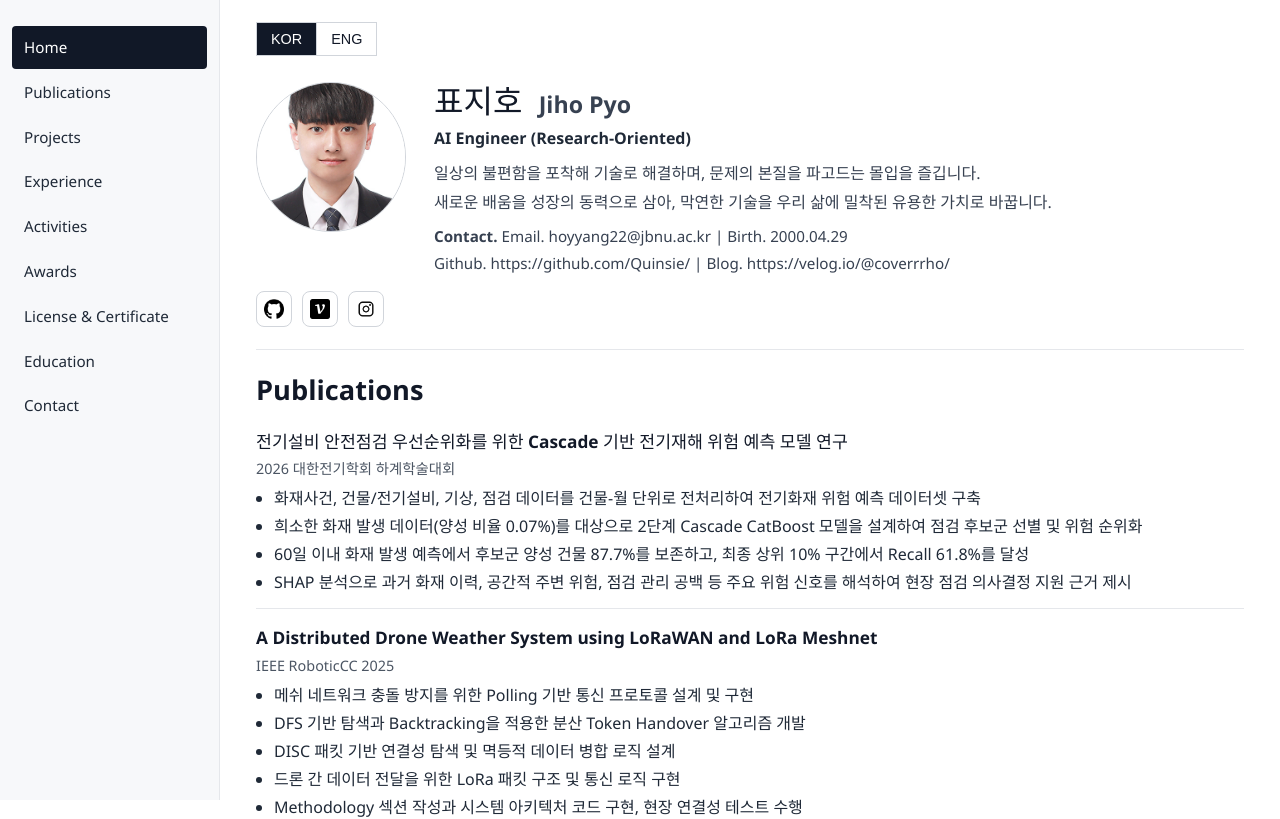
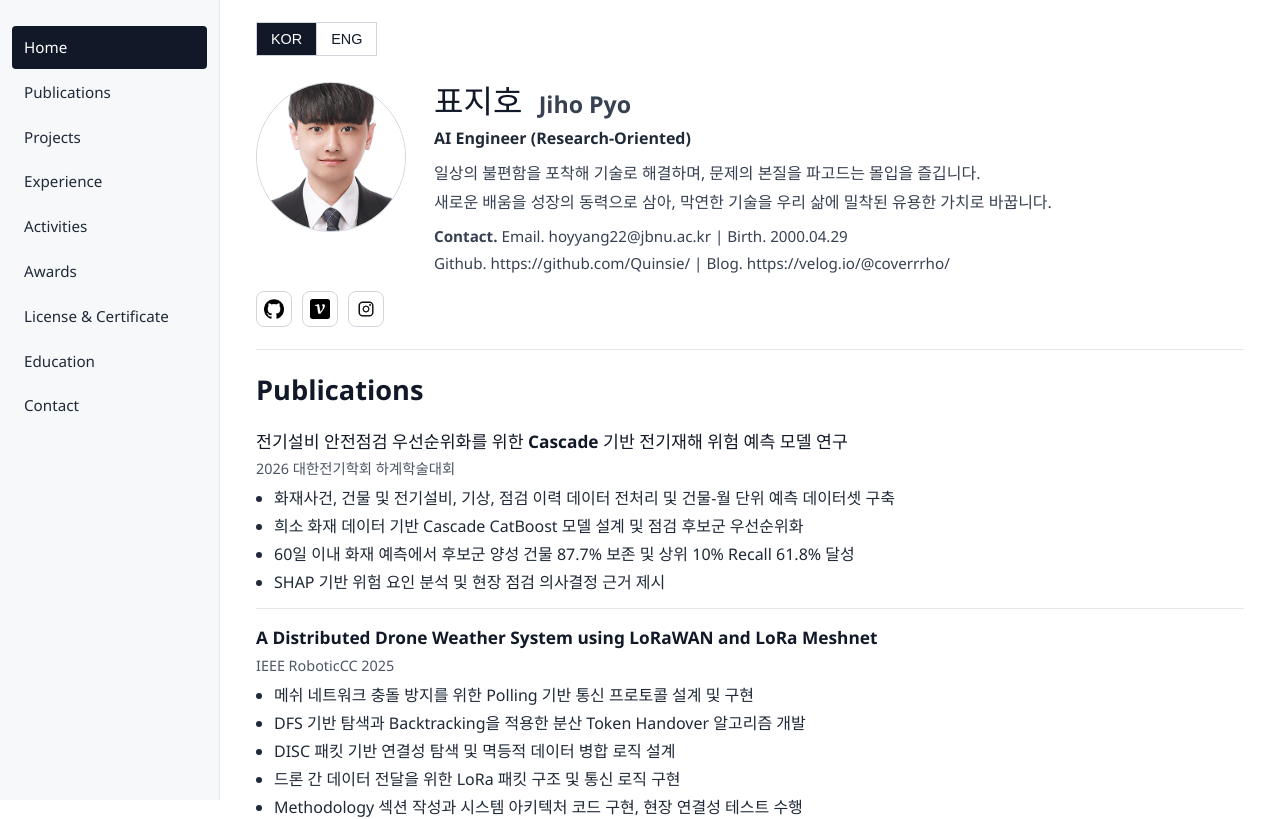
Before and after one commit to Quinsie/Quinsie.github.io, a React (Vite) app: page / in a window 1280 px wide. Shown: the top 819 px of the page. Built offline with nearby package versions, Linux system fonts and the light colour scheme.

Commit message:
docs: refine electrical safety paper summary

```diff
--- a/src/content/portfolio.js
+++ b/src/content/portfolio.js
@@ -89,10 +89,10 @@ export const portfolioContent = {
             title: "전기설비 안전점검 우선순위화를 위한 Cascade 기반 전기재해 위험 예측 모델 연구",
             meta: "2026 대한전기학회 하계학술대회",
             bullets: [
-              "화재사건, 건물/전기설비, 기상, 점검 데이터를 건물-월 단위로 전처리하여 전기화재 위험 예측 데이터셋 구축",
-              "희소한 화재 발생 데이터(양성 비율 0.07%)를 대상으로 2단계 Cascade CatBoost 모델을 설계하여 점검 후보군 선별 및 위험 순위화",
-              "60일 이내 화재 발생 예측에서 후보군 양성 건물 87.7%를 보존하고, 최종 상위 10% 구간에서 Recall 61.8%를 달성",
-              "SHAP 분석으로 과거 화재 이력, 공간적 주변 위험, 점검 관리 공백 등 주요 위험 신호를 해석하여 현장 점검 의사결정 지원 근거 제시",
+              "화재사건, 건물 및 전기설비, 기상, 점검 이력 데이터 전처리 및 건물-월 단위 예측 데이터셋 구축",
+              "희소 화재 데이터 기반 Cascade CatBoost 모델 설계 및 점검 후보군 우선순위화",
+              "60일 이내 화재 예측에서 후보군 양성 건물 87.7% 보존 및 상위 10% Recall 61.8% 달성",
+              "SHAP 기반 위험 요인 분석 및 현장 점검 의사결정 근거 제시",
             ],
           },
           {
@@ -379,10 +379,10 @@ export const portfolioContent = {
             title: "A Cascade-Based Electrical Disaster Risk Prediction Model for Prioritizing Electrical Facility Safety Inspections",
             meta: "KIEE Summer Conference 2026",
             bullets: [
-              "Built a building-month dataset by preprocessing fire incidents, building/electrical-facility, weather, and inspection data",
-              "Designed a two-stage Cascade CatBoost model to prioritize inspections under an extreme class imbalance (0.07% positive rate)",
-              "Retained 87.7% of positive buildings in the candidate pool and achieved 61.8% recall in the final top 10% for 60-day fire prediction",
-              "Used SHAP to interpret key risk signals—including fire history, spatial peer risk, and inspection-management gaps—for field decision support",
+                "Built a building-month prediction dataset from fire incidents, building and electrical-facility, weather, and inspection-history data",
+                "Designed a Cascade CatBoost model to prioritize inspection candidates from sparse fire data",
+                "Retained 87.7% of positive buildings and achieved 61.8% recall in the top 10% for 60-day fire prediction",
+                "Analyzed risk factors with SHAP to support field-inspection decisions",
             ],
           },
           {
```
